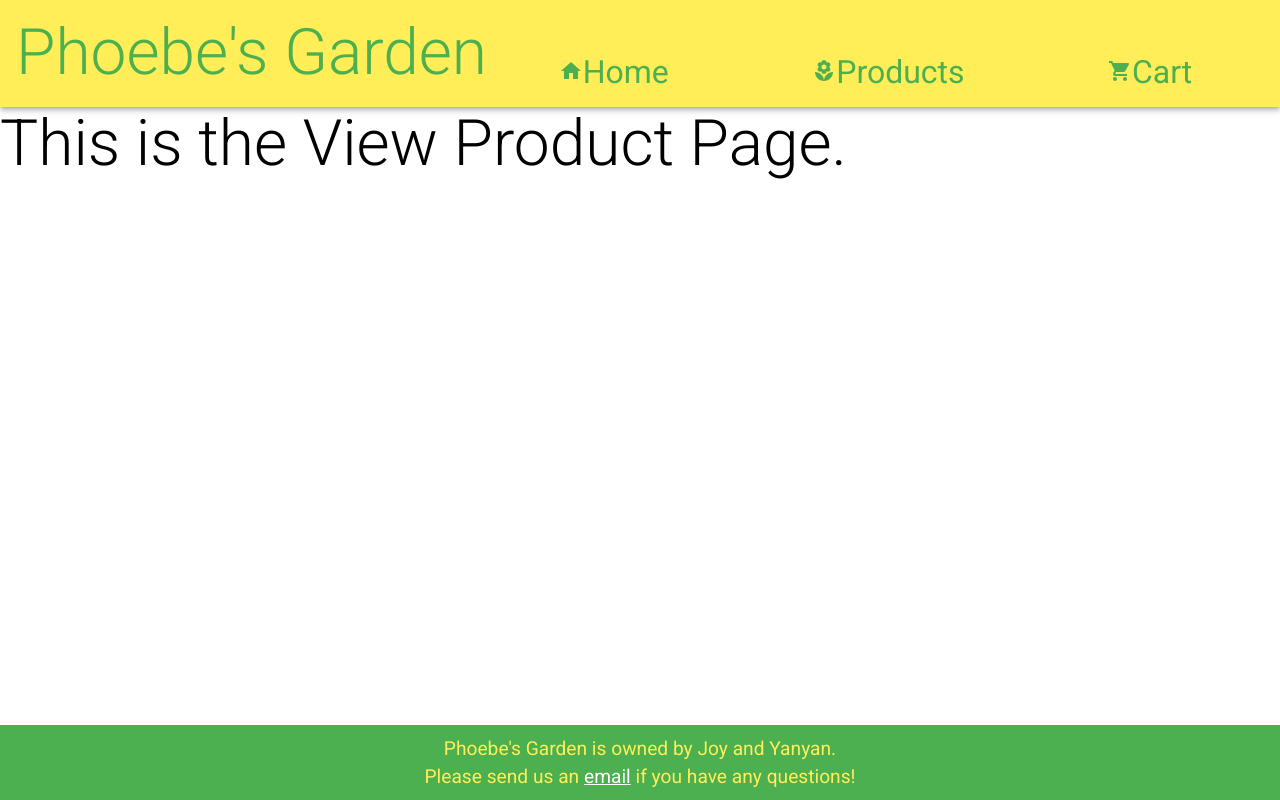
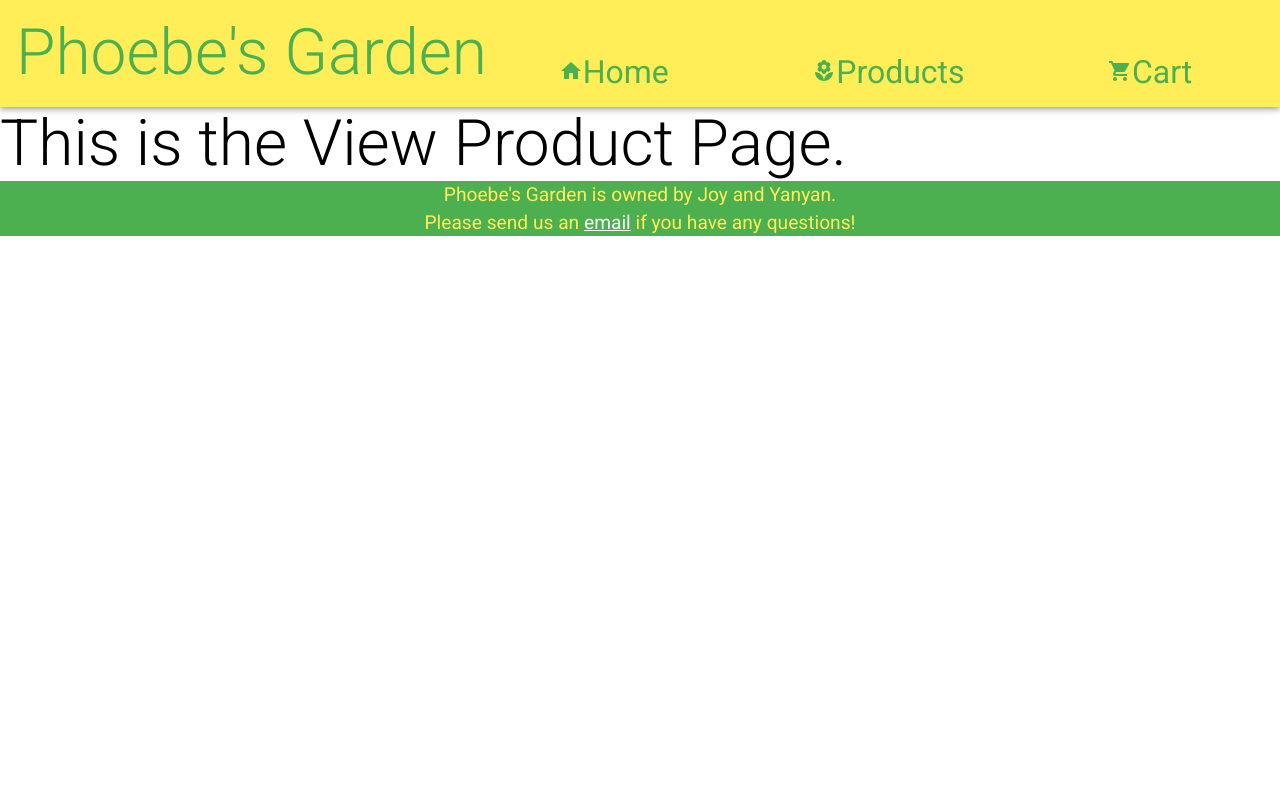
Before and after one commit to theMostCuriousHomunculus/phoebes-garden-frontend, a React (Create React App) app: page /view-product in a window 1280 px wide. Built offline with nearby package versions, Linux system fonts and the light colour scheme; no server answers.

Commit message:
fixing footer

```diff
--- a/src/components/miscellaneous/Footer.jsx
+++ b/src/components/miscellaneous/Footer.jsx
@@ -8,13 +8,11 @@ const useStyles = makeStyles({
   footer: {
     alignItems: 'center',
     background: theme.palette.secondary.main,
-    bottom: 0,
     color: theme.palette.primary.main,
     display: 'flex',
     flexDirection: 'column',
-    height: 75,
     justifyContent: 'center',
-    position: 'absolute',
+    textAlign: 'center',
     width: '100%',
     zIndex: -1,
     '& a': {
```
